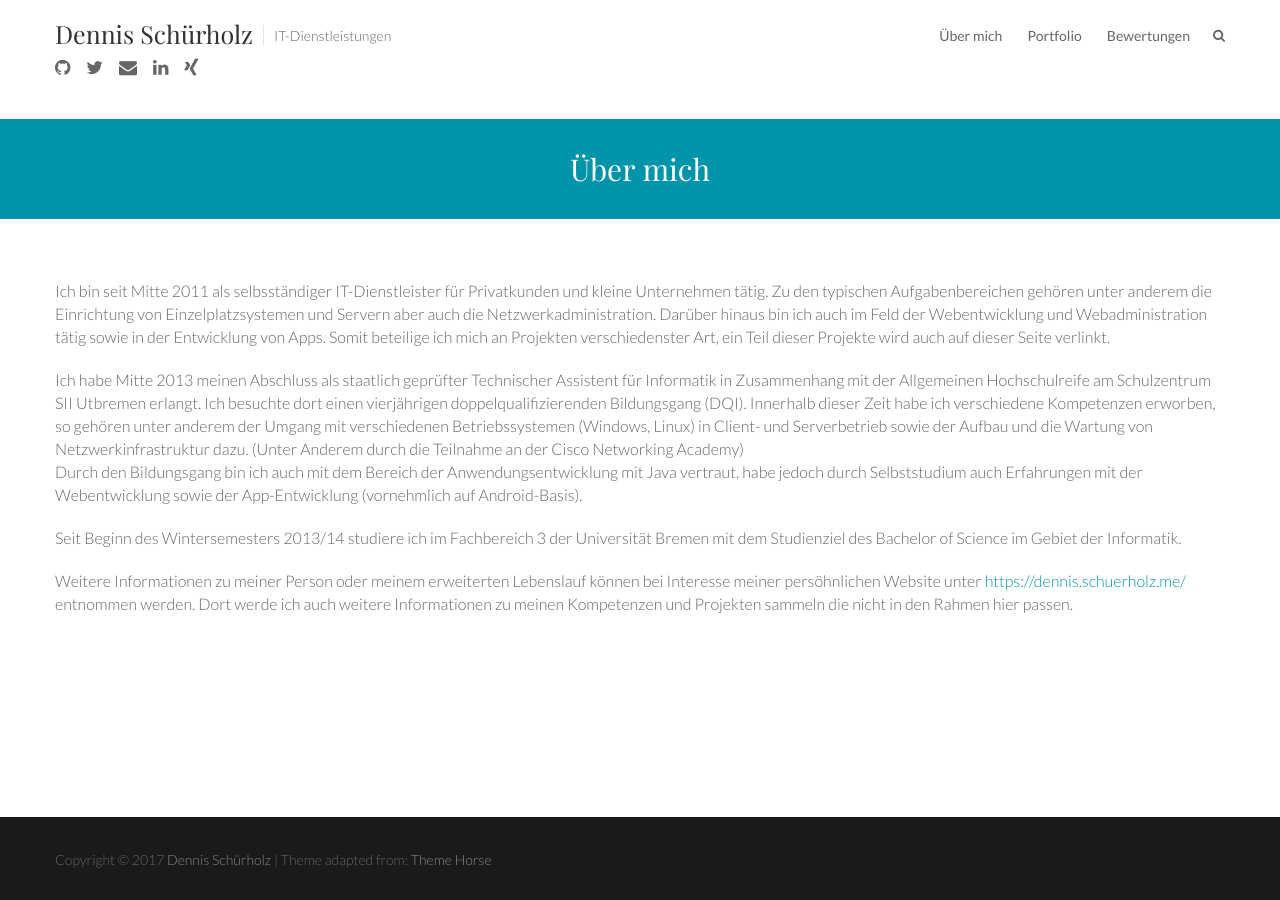
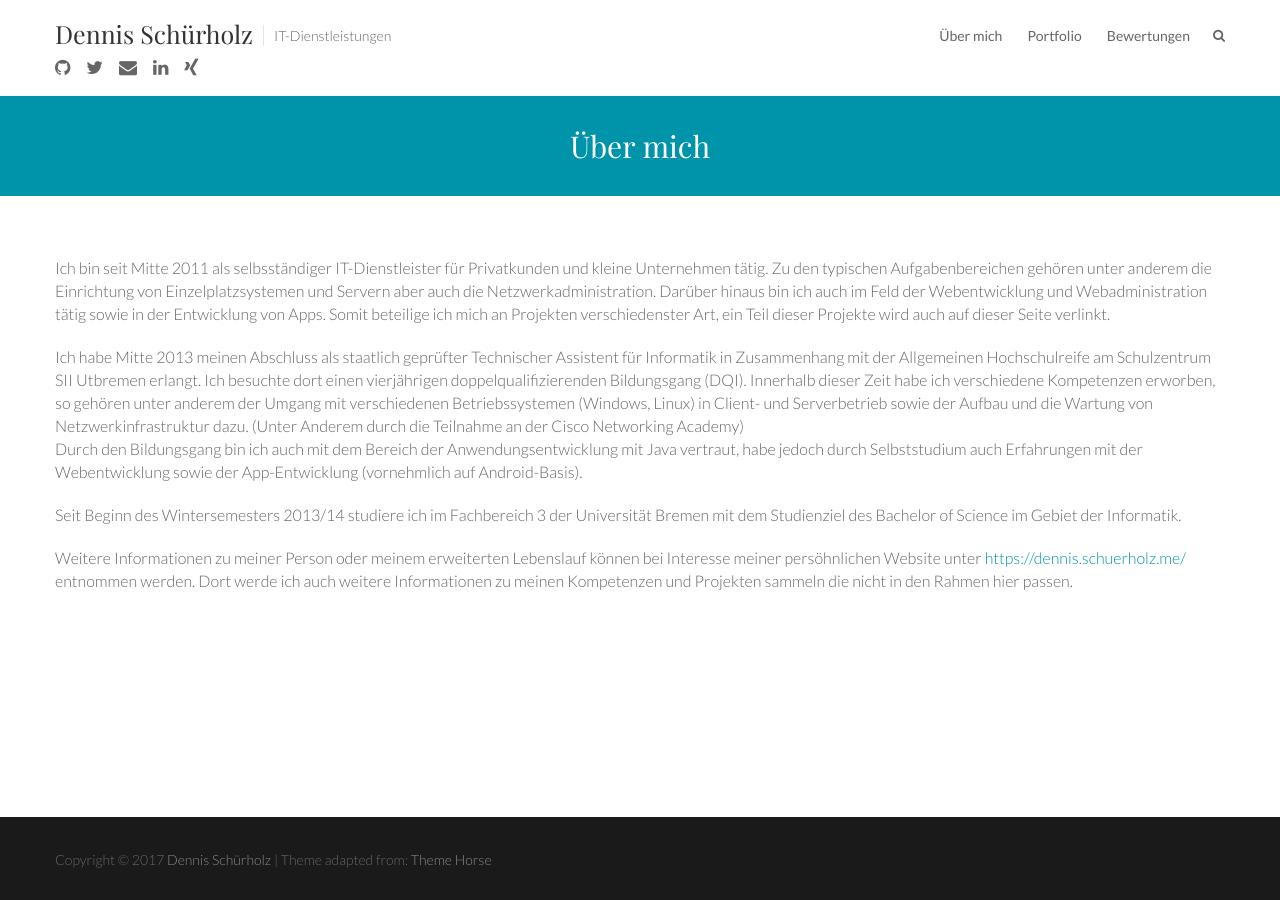
Before and after one commit to dennisschuerholz/schuerholz.it, a Jekyll site: the page built from _pages/ueber.md, in a window 1280 px wide. Built offline with Jekyll 4.4.1, drawn with Linux system fonts in a browser that asks for light colours.

Commit message:
Fix Header height

```diff
--- a/_layouts/default.html
+++ b/_layouts/default.html
@@ -27,6 +27,7 @@
             li.social a {
                 font-size: 18px;
                 padding-top: 6px;
+                height: auto;
             }
             @media only screen and (max-width: 767px) {
                 .main-navigation li.social {
```
